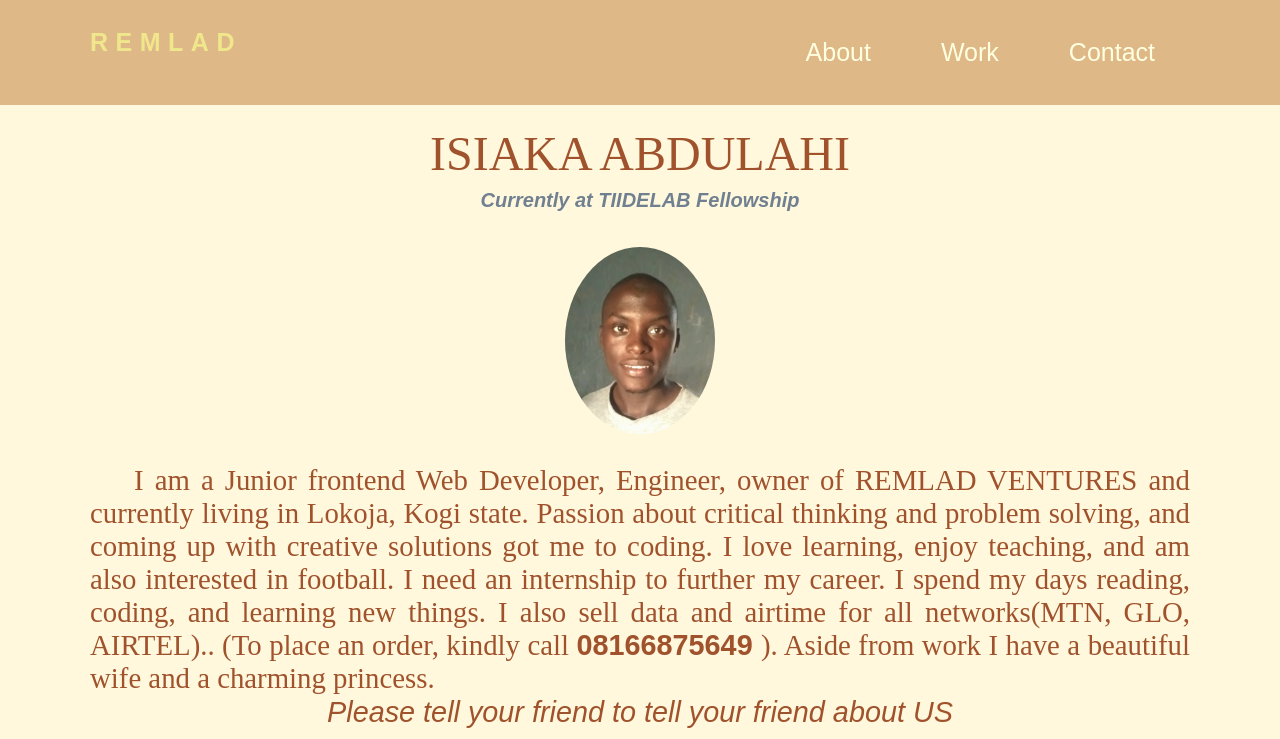
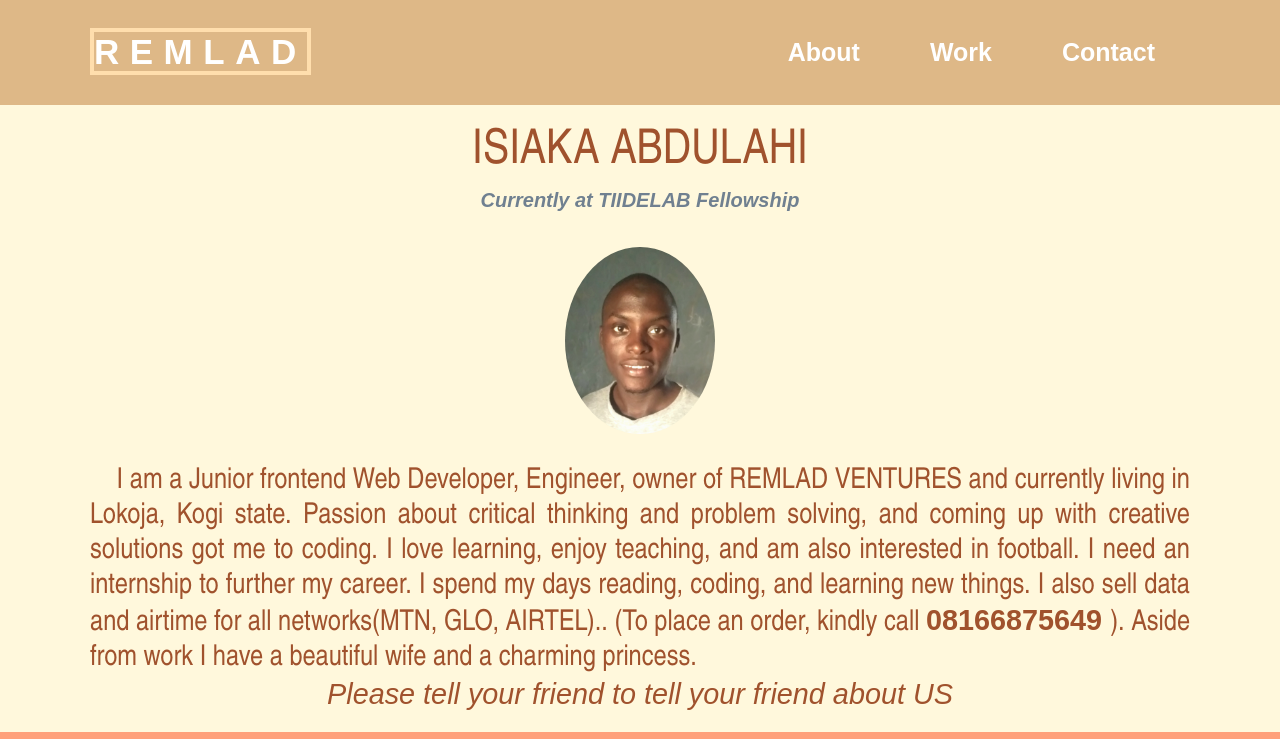
Before and after one commit to isiakaabd/Portfolio, a plain HTML site: page index.html in a window 1280 px wide. Shown: the top 739 px of the page. Drawn offline with Linux system fonts and the light colour scheme.

Commit message:
last commit

```diff
--- a/CSS folder/style.css
+++ b/CSS folder/style.css
@@ -17,20 +17,25 @@
 
 nav h1 {
     float: left;
-    font-size: 25px;
+    font-size: 35px;
     padding-top: 20px;
+    font-weight: bolder;
+}
+
+.logo {
+    border: 4px solid navajowhite;
 }
 
 nav h1 a:hover {
     color: midnightblue;
-    border: 8px solid #fff;
-    background: #fff;
+    border: 8px solid khaki;
+    background: khaki;
 }
 
 nav h1 a {
     text-decoration: none;
     text-transform: uppercase;
-    color: khaki;
+    color: white;
     letter-spacing: .3em;
     line-height: 1.8em;
     overflow: auto;
@@ -48,19 +53,20 @@ nav ul li {
 
 nav li a {
     text-decoration: none;
-    color: lightyellow;
+    color: #fff;
     line-height: 1.4;
     font-size: 25px;
-    font-weight: 400;
+    font-weight: bolder;
     display: block;
     padding: 20px;
     overflow: auto;
 }
 
 nav ul li a:hover {
+    /* color: midnightblue; */
+    /* border: 5px solid #fff; */
     color: midnightblue;
-    /* border: 5px solid #fff; */
-    background: #fff;
+    background: khaki;
 }
 
 main {
@@ -113,7 +119,7 @@ main article h5 {
 section p {
     text-align: justify;
     font-size: 1.8rem;
-    font-family: serif;
+    font-family: 'Arial Narrow', 'Franklin Gothic Medium', Arial, sans-serif;
     color: sienna;
 }
 
@@ -121,6 +127,7 @@ section blockquote {
     text-align: center;
     font-size: 1.8rem;
     color: sienna;
+    font-family: "Pacifico-Regular", Georgia, Times, 'Times New Roman', serif;
 }
 
 footer {
@@ -144,7 +151,7 @@ textarea {
     padding: 20px;
     display: block;
     /* margin-bottom: 10px; */
-    font-family: Verdana, Geneva, Tahoma, sans-serif;
+    font-family: Verdana, Tahoma, "raleway thin", sans-serif;
     border: 2px solid khaki;
     color: gray;
     border-radius: 5px;
@@ -215,6 +222,7 @@ footer p {
 }
 
 footer p {
-    color: white;
+    /* color: #333; */
     font-weight: bold;
+    font-family: "raleway thin";
 }
--- a/index.html
+++ b/index.html
@@ -14,7 +14,7 @@
         <nav id="navbar">
             <div id="container" class="container">
 
-                <h1> <a href="index.html">REMLAD</a></h1>
+                <h1> <a class="logo" href="index.html">REMLAD</a></h1>
                 <ul>
                     <li><a href="#about">About</a></li>
                     <li><a href="#">Work</a></li>
@@ -38,6 +38,7 @@
 
             </article>
             <img src=" /images/Isiaka Abdulahi.jpg " alt="my pics " width="150px ">
+            <!-- short info about remlad -->
             <p> &nbsp; &nbsp; I am a Junior frontend Web Developer, Engineer, owner of REMLAD VENTURES and currently living in Lokoja, Kogi state. Passion about critical thinking and problem solving, and coming up with creative solutions got me to coding.
                 I love learning, enjoy teaching, and am also interested in football. I need an internship to further my career. I spend my days reading, coding, and learning new things. I also sell data and airtime for all networks(MTN, GLO, AIRTEL)..
                 (To place an order, kindly call <strong>08166875649 </strong>). Aside from work I have a beautiful wife and a charming princess.
@@ -47,13 +48,14 @@
 
         </section>
 
-
+        <!-- contact section -->
     </main>
     <footer>
         <div id="contact" class="sub-container ">
             <h2>Contact Us</h2>
             <h3>Subscribe to my newsletter </h3>
             <div class="form ">
+                <!-- newsletter form -->
                 <form name="Subscribe " data-netlify="true" method="POST">
                     <input type="text " name="Subject " cols="30 " rows="2 " required=required placeholder="Enter Your Name " /><br />
 
@@ -66,13 +68,14 @@
 
                 </form>
             </div>
+            <!-- social media links -->
             <div class=contact>
                 <ul>
                     <li>
                         <a href="http://twitter.com/isiakaabd " target="_blank "><img src="/images/twitter.png " alt=twitter width /></a>
                     </li>
                     <li>
-                        <a href="https://mail.google.com/mail/u/0/#inbox?compose=new " target="_blank "><img src="/images/gmail.png " alt=gmail /></a>
+                        <a href="mailto:isiakaabd@gmail.com " target="_blank "><img src="/images/gmail.png " alt=gmail /></a>
                     </li>
                     <li>
                         <a href="http://Instagram.com/isiakaabd " target="_blank "><img src="/images/instagram.png " alt=Instagram /></a>
```
